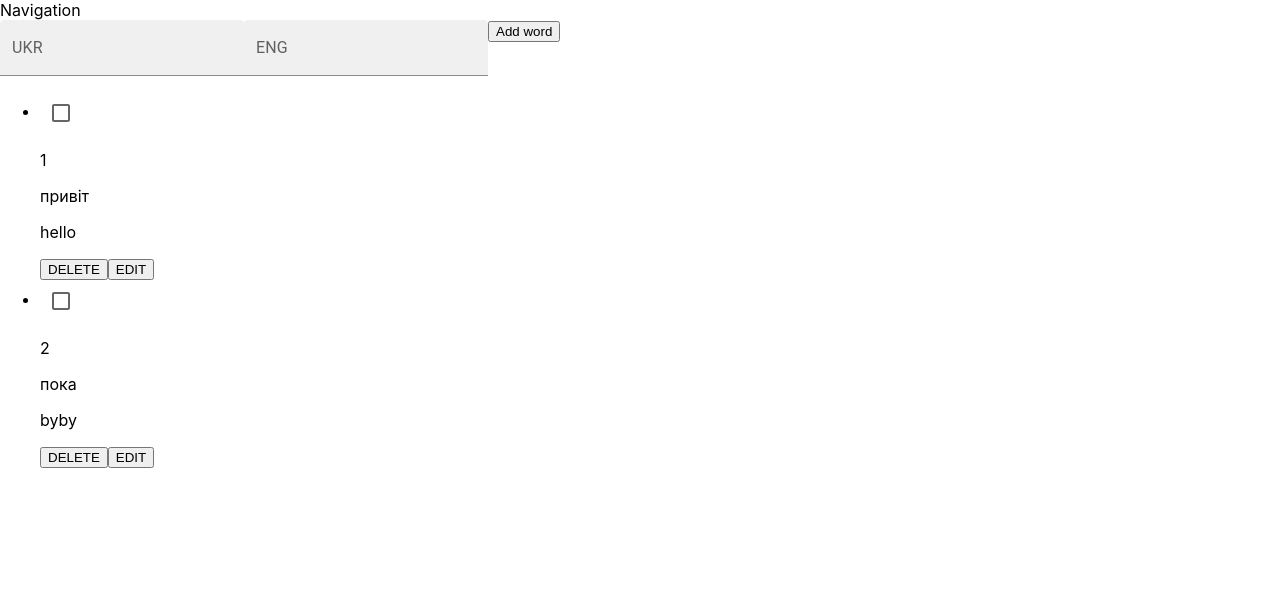
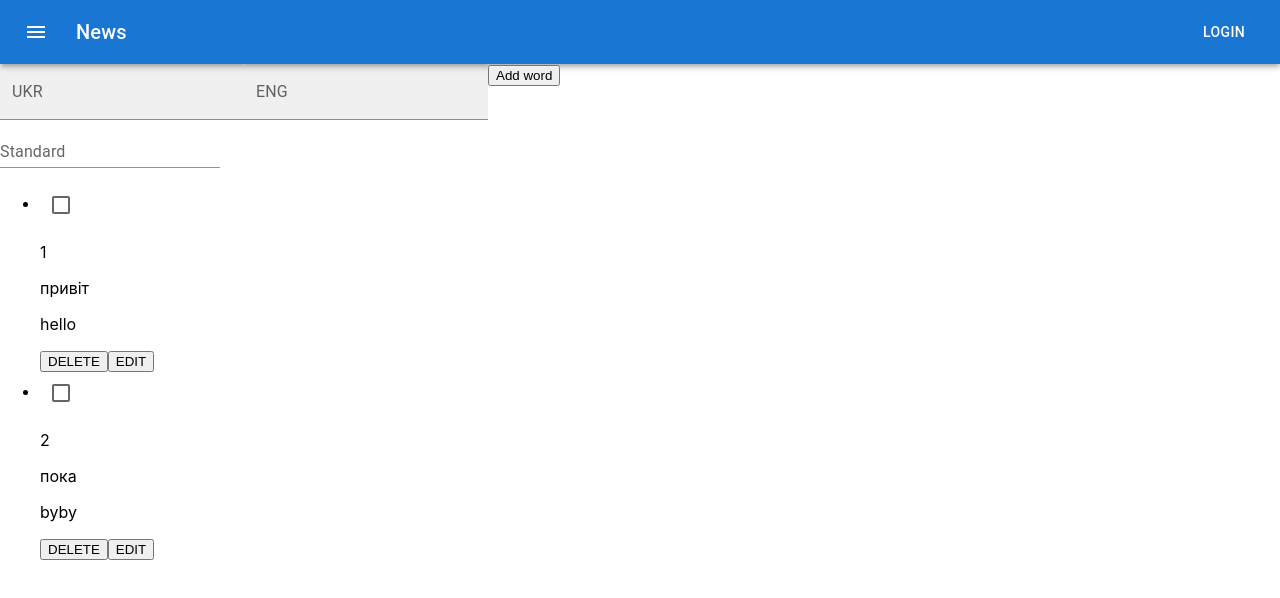
Before and after one commit to matveyozi/goit-practic, a React (Create React App) app: page / in a window 1280 px wide. Shown: the top 598 px of the page. Built offline with nearby package versions, Linux system fonts and the light colour scheme.

Commit message:
add filter

```diff
--- a/package.json
+++ b/package.json
@@ -4,8 +4,9 @@
   "private": true,
   "homepage": "https://matveyozi.github.io/goit-practic/",
   "dependencies": {
-    "@emotion/react": "^11.10.8",
-    "@emotion/styled": "^11.10.8",
+    "@emotion/react": "^11.11.0",
+    "@emotion/styled": "^11.11.0",
+    "@mui/icons-material": "^5.11.16",
     "@mui/material": "^5.12.3",
     "@testing-library/jest-dom": "^5.16.3",
     "@testing-library/react": "^12.1.4",
--- a/src/components/App.jsx
+++ b/src/components/App.jsx
@@ -2,6 +2,7 @@ import React, { Component } from 'react'
 import Navigation from './Navigation/Navigation';
 import WordList from './WordList/WordList';
 import WordsForm from './WordsForm/WordsForm';
+import Filter from './Filter/Filter';
 
 export class App extends Component {
   state = {
@@ -12,6 +13,18 @@ export class App extends Component {
     filter: ''
   };
 
+  filterWord = (e) => {
+    this.setState( {
+      filter: e.target.value,
+    })
+  }
+
+  handleFilterWords = () => {
+    return this.state.words.filter(word => word.uaWord.toLowerCase()
+    .includes(this.state.filter.toLowerCase().trim()) || word.enWord.toLowerCase()
+    .includes(this.state.filter.toLowerCase().trim()));
+  }
+
   addWord = (word) => {
     this.setState(prevState => {
       return {
@@ -20,12 +33,22 @@ export class App extends Component {
     })
   }
 
+  deleteWord = (id) => {
+    this.setState(prevState => {
+      return {
+        words: prevState.words.filter(word => word.id !== id)
+      }
+    })
+  }
+
   render() {
+    const filteredWords = this.handleFilterWords()
     return (
       <div>
         <Navigation />
         <WordsForm addWord={this.addWord} />
-        <WordList words={this.state.words} />
+        <Filter handleChange={this.filterWord} value={this.state.filter}/>
+        <WordList deleteWord={this.deleteWord} words={filteredWords} />
 
       </div>
     )
--- a/src/components/Filter/Filter.jsx
+++ b/src/components/Filter/Filter.jsx
@@ -1,7 +1,8 @@
 import React from 'react'
-
-export const Filter = () => {
+import TextField from '@mui/material/TextField';
+ const Filter = ({handleChange, value}) => {
   return (
-	<div>Filter</div>
+    <TextField onChange={handleChange} value={value} id="standard-basic" label="Standard" variant="standard" />
   )
 }
+export default Filter;
--- a/src/components/Navigation/Navigation.jsx
+++ b/src/components/Navigation/Navigation.jsx
@@ -1,7 +1,32 @@
-import React from 'react'
+import * as React from 'react';
+import AppBar from '@mui/material/AppBar';
+import Box from '@mui/material/Box';
+import Toolbar from '@mui/material/Toolbar';
+import Typography from '@mui/material/Typography';
+import Button from '@mui/material/Button';
+import IconButton from '@mui/material/IconButton';
+import MenuIcon from '@mui/icons-material/Menu';
 
 export default function Navigation() {
   return (
-	<div>Navigation</div>
-  )
+    <Box sx={{ flexGrow: 1 }}>
+      <AppBar position="static">
+        <Toolbar>
+          <IconButton
+            size="large"
+            edge="start"
+            color="inherit"
+            aria-label="menu"
+            sx={{ mr: 2 }}
+          >
+            <MenuIcon />
+          </IconButton>
+          <Typography variant="h6" component="div" sx={{ flexGrow: 1 }}>
+            News
+          </Typography>
+          <Button color="inherit">Login</Button>
+        </Toolbar>
+      </AppBar>
+    </Box>
+  );
 }
--- a/src/components/WordList/WordList.jsx
+++ b/src/components/WordList/WordList.jsx
@@ -2,7 +2,7 @@ import React from 'react'
 import Checkbox from '@mui/material/Checkbox';
 
 
-export default function WordList({ words }) {
+export default function WordList({ words, deleteWord }) {
 	return <ul>
 		{words.map((item, index) => {
 			return <li key={item.id}>
@@ -17,7 +17,7 @@ export default function WordList({ words }) {
 				<p className="enWord">
 					{item.enWord}
 				</p>
-				<button >DELETE</button>
+				<button onClick={() => deleteWord(item.id)}>DELETE</button>
 				<button >EDIT</button>
 			</li>
 		})}
```
Also changed, not shown: 1 other file (tests, documents, lock files or other folders).
